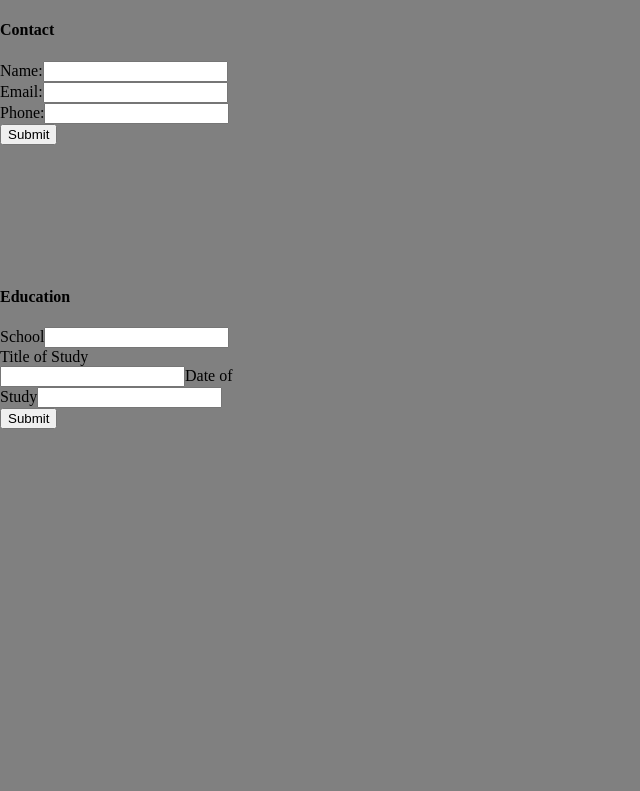
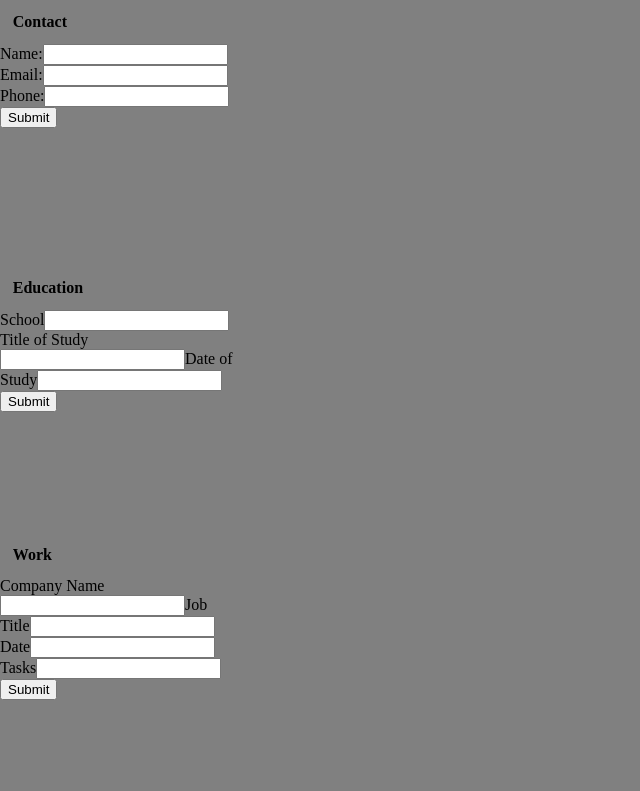
Before and after one commit to gino500/TOPS-cv-app, a React app: page / in a window 1280 px wide. Shown: the whole page, without its empty margins (0-640 px from the left). Built offline with nearby package versions, Linux system fonts and the light colour scheme.

Commit message:
App finalized

```diff
--- a/src/components/App.js
+++ b/src/components/App.js
@@ -1,19 +1,17 @@
 import React, { Component } from "react";
 import "../styles/main.css";
-// import "../styles/input.text.css";
-
+import "../styles/input.text.css";
 import Contact from "./Contact";
 import Education from "./Education";
+import Work from "./Work";
 
 class App extends Component {
   render() {
     return (
       <>
-        {/* make side bar */}
         <Contact />
         <Education />
-
-        {/* main page */}
+        <Work />
       </>
     );
   }
--- a/src/components/Contact.js
+++ b/src/components/Contact.js
@@ -1,5 +1,4 @@
 import React from "react";
-import "../styles/input.text.css";
 
 class Contact extends React.Component {
   constructor() {
@@ -28,7 +27,7 @@ class Contact extends React.Component {
   render() {
     return (
       <>
-        <div id="contact-container" className="cards">
+        <div id="contact-container" className="form">
           <h4>Contact</h4>
 
           <form onSubmit={this.handleSubmit}>
@@ -66,7 +65,7 @@ class Contact extends React.Component {
         </div>
 
         {this.state.isSubmitted && (
-          <section id="contact-text">
+          <section id="contact-text" className="text">
             <DisplayContact inputs={this.state} />
           </section>
         )}
--- a/src/components/Education.js
+++ b/src/components/Education.js
@@ -28,7 +28,7 @@ class Education extends React.Component {
   render() {
     return (
       <>
-        <div id="education-container" className="cards">
+        <div id="education-container" className="form">
           <h4>Education</h4>
 
           <form onSubmit={this.handleSubmit}>
@@ -64,7 +64,7 @@ class Education extends React.Component {
         </div>
 
         {this.state.isSubmitted && (
-          <section id="education-text">
+          <section id="education-text" className="text">
             <DisplayEducation inputs={this.state} />
           </section>
         )}
--- a/src/components/Work.js
+++ b/src/components/Work.js
@@ -0,0 +1,98 @@
+import React from "react";
+
+class Work extends React.Component {
+  constructor() {
+    super();
+
+    this.state = {
+      company: "",
+      title: "",
+      date: "",
+      tasks: "",
+      isSubmitted: false,
+    };
+
+    this.handleChange = this.handleChange.bind(this);
+    this.handleSubmit = this.handleSubmit.bind(this);
+  }
+  handleChange(e) {
+    const { name, value } = e.target;
+    this.setState({ ...this.state, [name]: value });
+  }
+
+  handleSubmit(e) {
+    e.preventDefault();
+    this.setState({ isSubmitted: true });
+  }
+
+  render() {
+    return (
+      <>
+        <div id="work-container" className="form">
+          <h4>Work</h4>
+
+          <form onSubmit={this.handleSubmit}>
+            <label>Company Name</label>
+            <input
+              type="text"
+              name="company"
+              value={this.state.company}
+              onChange={this.handleChange}
+              required
+            ></input>
+
+            <label>Job Title</label>
+            <input
+              type="text"
+              name="title"
+              value={this.state.title}
+              onChange={this.handleChange}
+              required
+            ></input>
+
+            <label>Date</label>
+            <input
+              type="text"
+              name="date"
+              value={this.state.date}
+              onChange={this.handleChange}
+              required
+            ></input>
+
+            <label>Tasks</label>
+            <input
+              type="text"
+              name="tasks"
+              value={this.state.tasks}
+              onChange={this.handleChange}
+              required
+            ></input>
+
+            <button type="submit">Submit</button>
+          </form>
+        </div>
+
+        {this.state.isSubmitted && (
+          <section id="work-text" className="text">
+            <WorkContact inputs={this.state} />
+          </section>
+        )}
+      </>
+    );
+  }
+}
+
+const WorkContact = props => {
+  const { company, title, date, tasks } = props.inputs;
+  let arr = [company, title, date, tasks];
+
+  return (
+    <>
+      {arr.map((input, index) => {
+        return <div key={index}> {input}</div>;
+      })}
+    </>
+  );
+};
+
+export default Work;
--- a/src/styles/input.text.css
+++ b/src/styles/input.text.css
@@ -1,2 +1,6 @@
-#contact-text {
+.text {
+  display: flex;
+  flex-direction: column;
+  justify-content: space-around;
+  margin: 5%;
 }
--- a/src/styles/main.css
+++ b/src/styles/main.css
@@ -6,16 +6,25 @@ body {
 
 #root {
   display: grid;
-  grid-template-columns: 250px 1fr;
+  grid-template-columns: 240px 1fr;
   grid-template-rows: repeat(3, 1fr);
   overflow: auto;
   height: 100vh;
   width: 100vw;
 }
 
-#contact-container {
-}
-
 #education-container {
   grid-area: 2 / 1 / 3 / 2;
 }
+
+#work-container {
+  grid-area: 3 / 1 / 4 / 2;
+}
+
+h4 {
+  margin: 0.8rem;
+}
+
+.form {
+  margin-bottom: 12px;
+}
```
